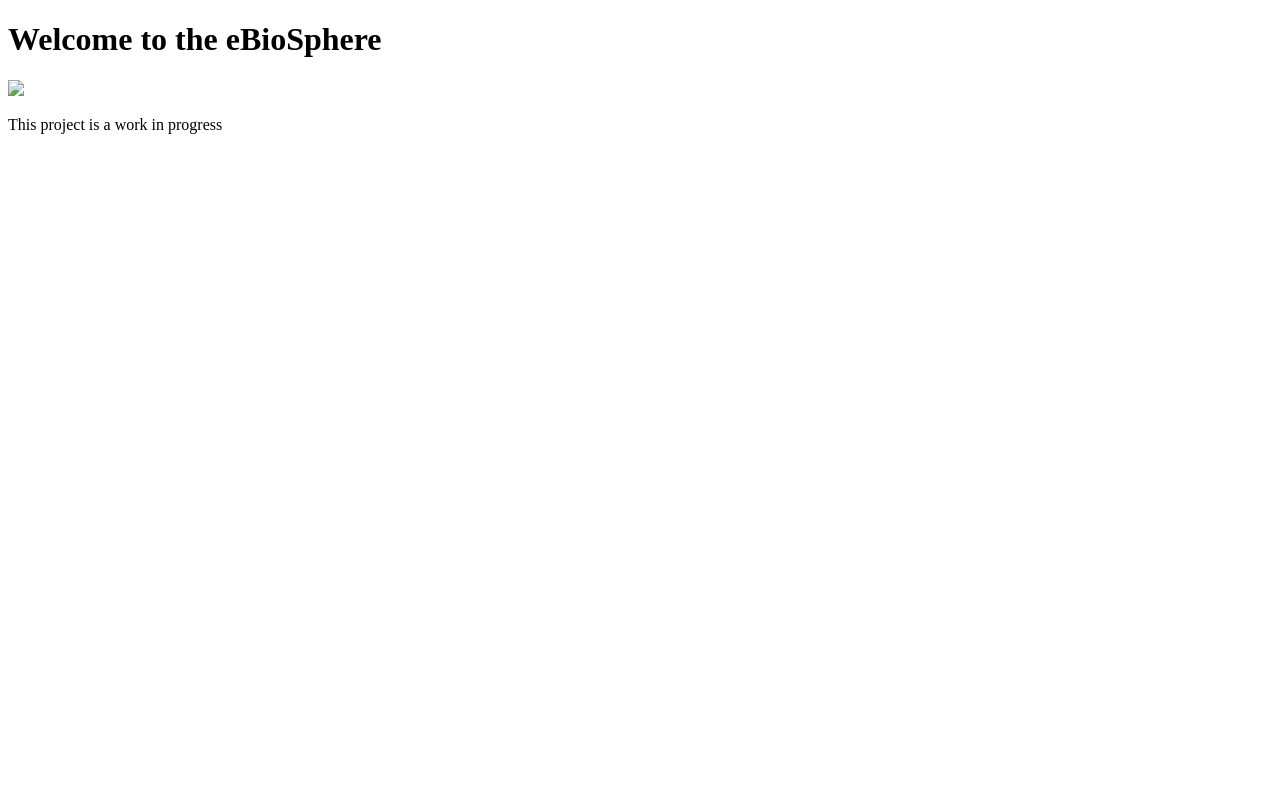
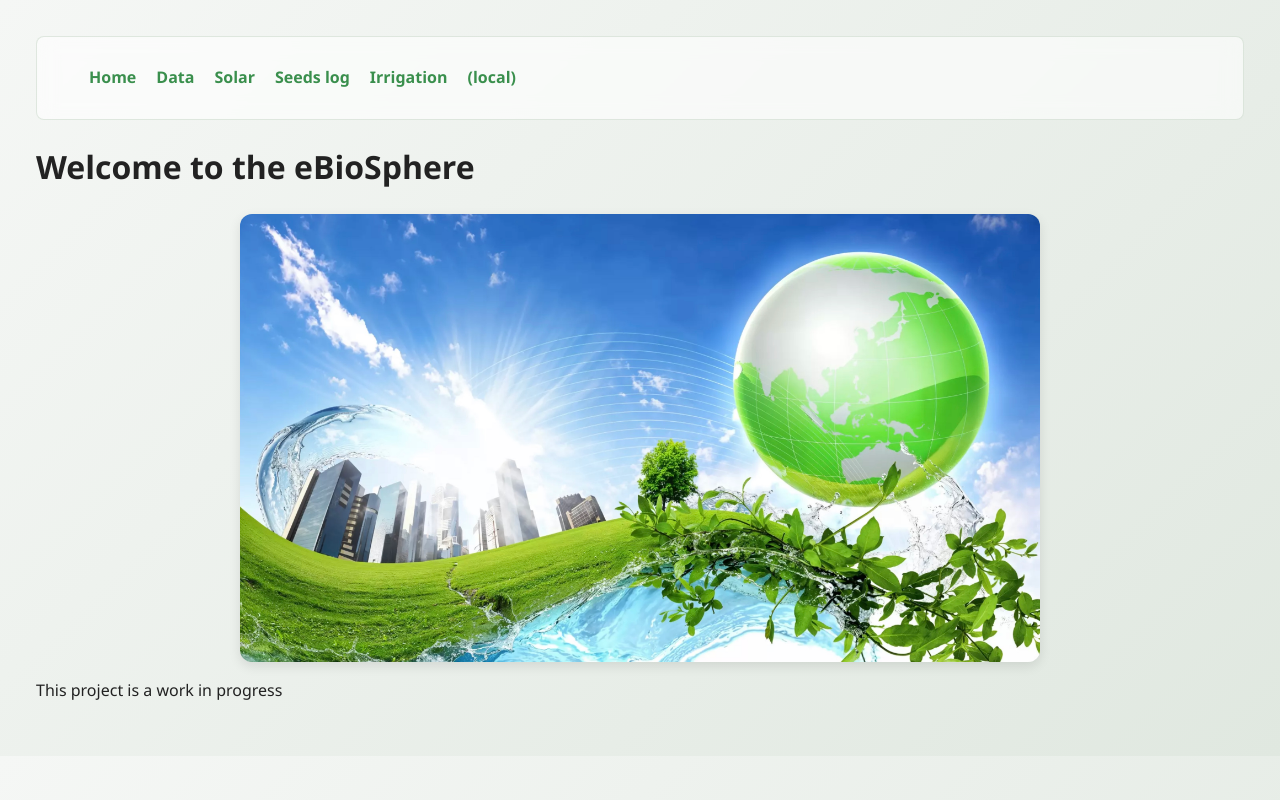
Before and after one commit to cecedabro/garden-eBioSphere, a plain HTML site: page index.html in a window 1280 px wide. Drawn offline with Linux system fonts and the light colour scheme.

Commit message:
Quick update

```diff
--- a/index.html
+++ b/index.html
@@ -4,15 +4,15 @@
   <meta charset="UTF-8">
   <meta name="viewport" content="width=device-width, initial-scale=1.0">
   <title>eBioSphere</title>
-  <link rel="stylesheet" href="/garden eBioSphere/style.css">
+  <link rel="stylesheet" href="./style.css">
 </head>
 <body>
   <h1>Welcome to the eBioSphere</h1>
-  <img src="/garden eBioSphere/home page/homepage.jpg">
+  <img src="./home page/homepage.jpg">
 
    <p>This project is a work in progress</p>
 
-  <script src="/garden eBioSphere/script.js"></script>
-  <script src="/garden eBioSphere/common/navbar.js"></script>
+  <script src="./script.js"></script>
+  <script src="./common/navbar.js"></script>
 </body>
 </html>
```
